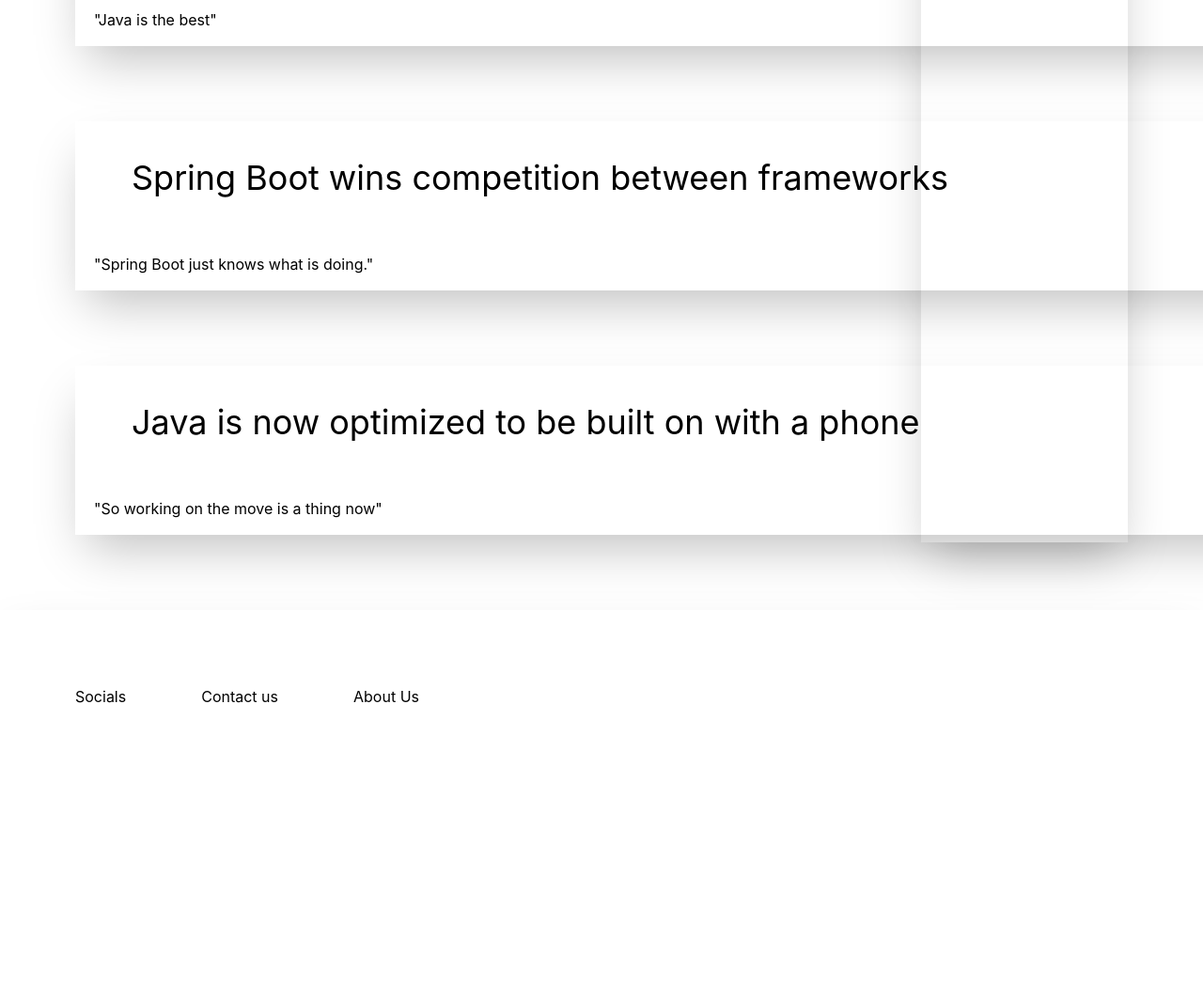
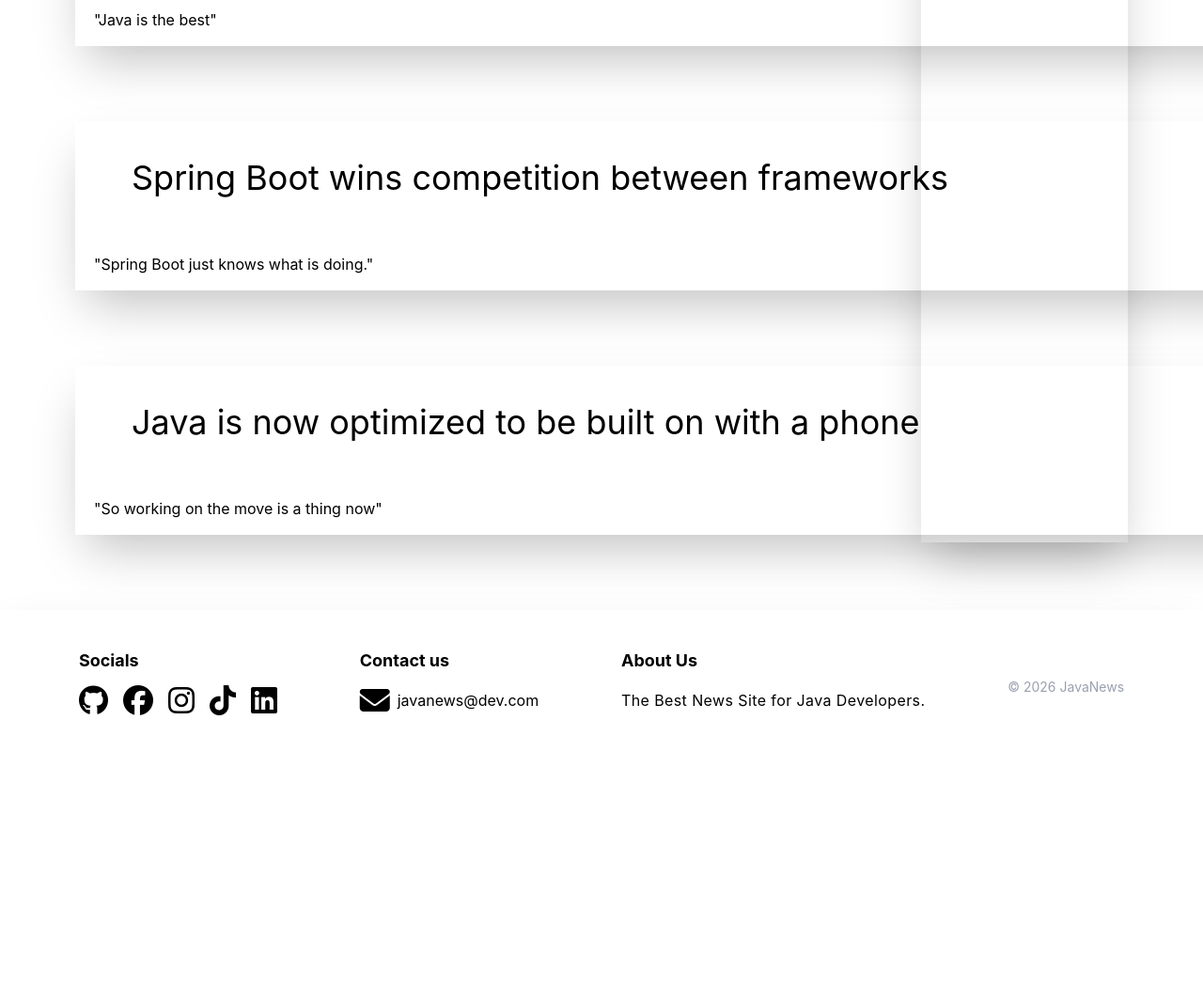
Before and after one commit to AlbertTopallaj/news-site, a website built with Vite: page index.html in a window 1280 px wide. Shown: the part 283-1332 px from the top of the page at 94% size. Built offline with nearby package versions, Linux system fonts and the light colour scheme.

Commit message:
feat: added footer

```diff
--- a/index.html
+++ b/index.html
@@ -4,6 +4,7 @@
     <meta charset="UTF-8" />
     <meta name="viewport" content="width=device-width, initial-scale=1.0" />
     <link href="/src/style.css" rel="stylesheet">
+    <link rel="stylesheet" href="https://cdnjs.cloudflare.com/ajax/libs/font-awesome/6.5.0/css/all.min.css">
     <title>Home - Java News Site</title>
   </head>
   <body class="">
@@ -39,12 +40,46 @@
 
     </div>
 
-    <div class="w-full h-100 shadow-2xl flex flex-row p-10">
-      <h1 class="p-10">Socials</h1>
-      <i class="fab-fa-github"></i>
-      <h1 class="p-10">Contact us</h1>
-      <h1 class="p-10">About Us</h1>
+    <footer class="w-full h-100 shadow-2xl flex flex-row p-10 justify-around items-start">
+
+      <div class="flex flex-col gap-4">
+      <h1 class="font-bold text-lg">Socials</h1>
+      <div class="flex flex-row gap-4">
+      <a href="https://github.com/" class="hover:opacity-70 transition">
+      <i class="fab fa-github fa-2xl"></i>
+      </a>
+      <a href="https://www.facebook.com/" class="hover:opacity-70 transition">
+      <i class="fab fa-facebook fa-2xl"></i>
+      </a>
+      <a href="https://www.instagram.com/" class="hover:opacity-70 transition">
+      <i class="fab fa-instagram fa-2xl"></i>
+      </a>
+      <a href="https://www.tiktok.com/" class="hover:opacity-70 transition">
+      <i class="fab fa-tiktok fa-2xl"></i>
+      </a>
+      <a href="https://www.linkedin.com/" class="hover:opacity-70 transition">
+      <i class="fab fa-linkedin fa-2xl"></i>
+      </a>
+      </div>
+      </div>
+
+      <div class="flex flex-col gap-4">
+      <h1 class="font-bold text-lg">Contact us</h1>
+      <a href="https://mail.google.com/" class="flex items-center gap-2 hover:opacity-70 transition">
+        <i class="fas fa-envelope fa-2xl"></i>
+        <span>javanews@dev.com</span>
+      </a>
+      </div>
+
+      <div class="flex flex-col gap-4">
+      <h1 class="font-bold text-lg">About Us</h1>
+      <p class="tracking-wide">The Best News Site for Java Developers.</p>
     </div>
+
+
+    <p class="text-sm text-gray-400 text-center mt-8">© 2026 JavaNews</p>
+
+    </footer>
 
   </body>
 </html>
```
